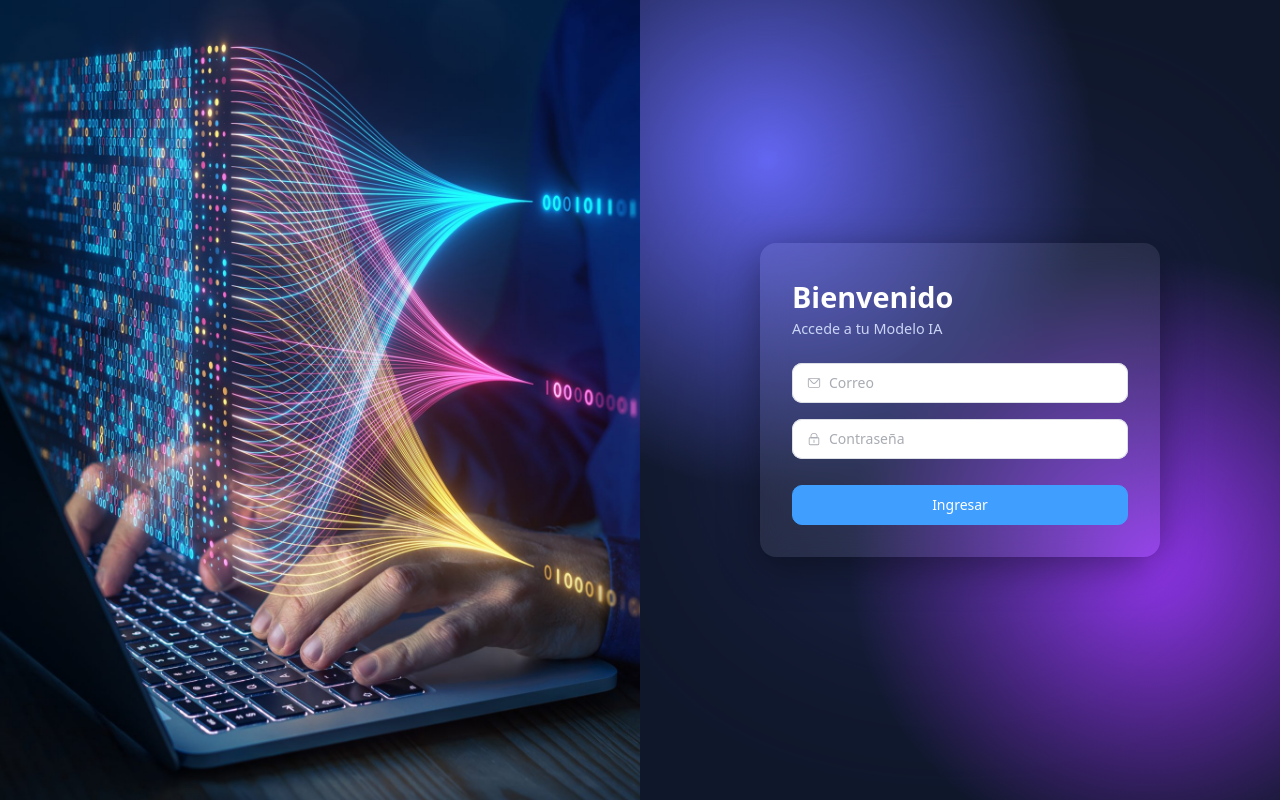
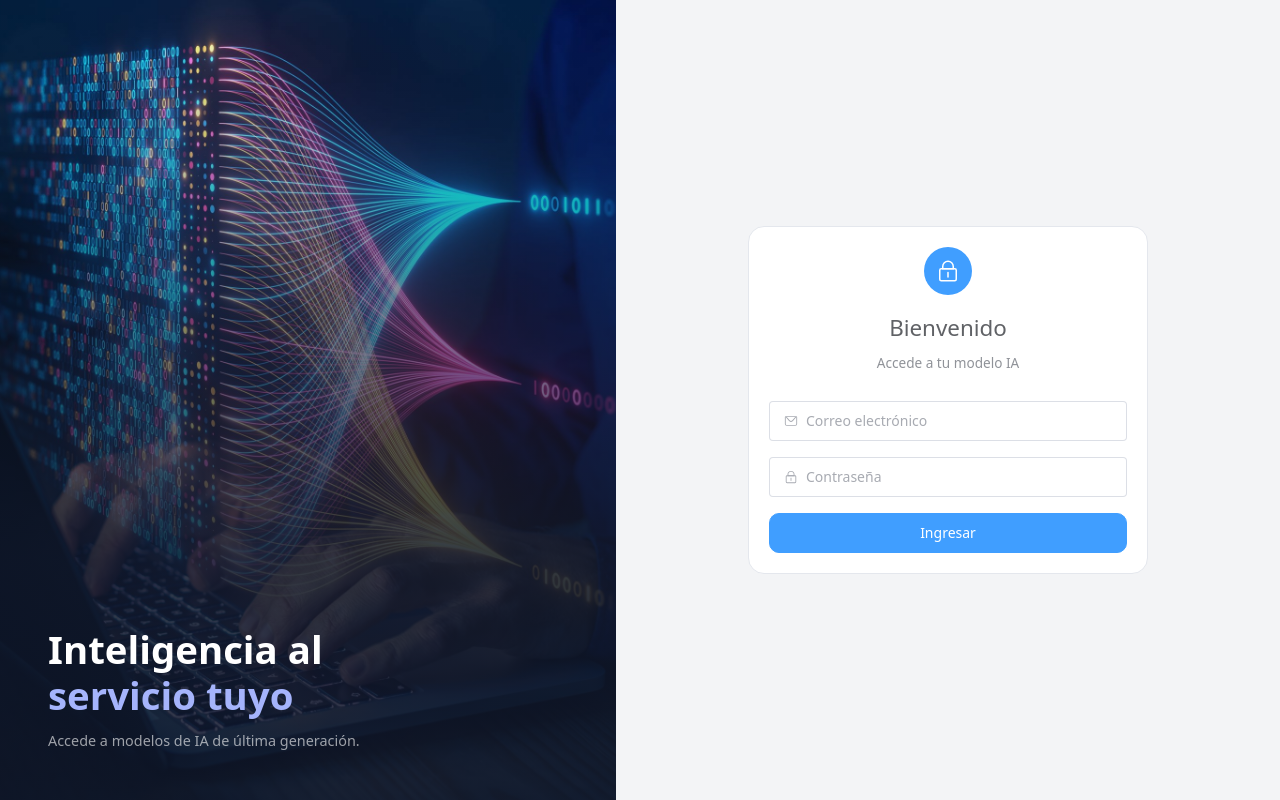
Before and after one commit to Sadituwu/proyecto_claro, a Vue app in the folder frontend/: page /login in a window 1280 px wide. Built offline with nearby package versions, Linux system fonts and the light colour scheme; no server answers.

Commit message:
configure estructura del proyecto , y hice login

```diff
--- a/frontend/src/views/auth/Login.vue
+++ b/frontend/src/views/auth/Login.vue
@@ -12,36 +12,21 @@ document.title = 'Iniciar Sesión'
 const email = ref('')
 const password = ref('')
 const isLoggingIn = ref(false)
-
 const router = useRouter()
 const route = useRoute()
-const url = route.query.url
 
 async function handleLogin() {
   if (isLoggingIn.value) return
   isLoggingIn.value = true
-
   try {
-    const res = await api.post('/login', {
-      email: email.value,
-      password: password.value
-    })
-
+    const res = await api.post('/login', { email: email.value, password: password.value })
     localStorage.setItem('access_token', res.data.access_token)
-
-    const user = await fetchUser()
-    localStorage.setItem('user', JSON.stringify(user))
-
+    localStorage.setItem('user', JSON.stringify(await fetchUser()))
     router.push({ name: 'Dashboard' })
-
   } catch (error) {
     const code = error?.response?.data?.code
-
     if (code === 'email_not_verified') {
-      router.push({
-        name: 'VerifyEmail',
-        query: { email: email.value, onload: true }
-      })
+      router.push({ name: 'VerifyEmail', query: { email: email.value, onload: true } })
       ElMessage.warning('Tu correo aún no ha sido verificado.')
     } else {
       ElMessage.error('Credenciales incorrectas.')
@@ -52,156 +37,140 @@ async function handleLogin() {
 }
 
 async function fetchUser() {
-  try {
-    const { data } = await api.get('/me')
-    return data
-  } catch {
-    return null
-  }
+  try { return (await api.get('/me')).data } catch { return null }
 }
 
-async function confirmEmail() {
+onMounted(async () => {
+  const url = route.query.url
   if (!url) return
-
   try {
     await axios.get(url)
     ElMessage.success('Correo verificado correctamente.')
   } catch {
     ElMessage.error('El enlace expiró o es inválido.')
   }
-}
-
-onMounted(() => {
-  confirmEmail()
 })
 </script>
 
 <template>
-  <div class="login-layout">
-
-    <!-- IZQUIERDA (IMAGEN) -->
-    <div class="login-left" :style="{ backgroundImage: `url(${bg})` }"></div>
-
-    <!-- DERECHA (FORM + FONDO FUTURISTA) -->
-    <div class="login-right">
-
-      <div class="login-box">
-        <h2 class="title">Bienvenido</h2>
-        <p class="subtitle">Accede a tu Modelo IA</p>
-
+  <div class="login-wrap">
+    <div class="login-img" :style="{ backgroundImage: `url(${bg})` }">
+      <div class="login-img__overlay">
+        <h1>Inteligencia al<br><span>servicio tuyo</span></h1>
+        <p>Accede a modelos de IA de última generación.</p>
+      </div>
+    </div>
+    <!-- Panel formulario -->
+    <div class="login-panel">
+      <el-card class="login-card" shadow="never">
+        <div class="login-card__header">
+          <el-avatar :size="48" class="login-avatar">
+            <el-icon :size="24">
+              <Lock />
+            </el-icon>
+          </el-avatar>
+          <h2 class="el-text is-bold" style="font-size: 1.4rem">Bienvenido</h2>
+          <p class="el-text el-text--info" style="font-size: 0.85rem">Accede a tu modelo IA</p>
+        </div>
         <el-form @submit.prevent="handleLogin" class="login-form">
-
-          <el-input v-model="email" type="email" placeholder="Correo " :prefix-icon="Message"
-            size="large" />
-
-          <el-input v-model="password" type="password" placeholder="Contraseña" :prefix-icon="Lock" size="large"
-            show-password />
-
-          <el-button type="primary" native-type="submit" size="large" class="login-btn" :loading="isLoggingIn">
+          <el-form-item>
+            <el-input v-model="email" type="email" placeholder="Correo electrónico" :prefix-icon="Message"
+              size="large" />
+          </el-form-item>
+          <el-form-item>
+            <el-input v-model="password" type="password" placeholder="Contraseña" :prefix-icon="Lock" size="large"
+              show-password />
+          </el-form-item>
+          <el-button type="primary" native-type="submit" size="large" :loading="isLoggingIn"
+            style="width: 100%; border-radius: 10px">
             Ingresar
           </el-button>
-
         </el-form>
-      </div>
-
+      </el-card>
     </div>
   </div>
 </template>
 
 <style scoped>
-/* LAYOUT GENERAL */
-.login-layout {
-  display: grid;
-  grid-template-columns: 1fr 1fr;
+.login-wrap {
+  display: flex;
   min-height: 100vh;
 }
 
-/* IZQUIERDA - IMAGEN */
-.login-left {
-  background: url("./assets/logos-login/fondo-login.jpg") center/cover no-repeat;
+/* ── Imagen ── */
+.login-img {
+  display: none;
+  flex: 1;
+  background: center / cover no-repeat;
+  position: relative;
 }
 
-/* DERECHA - FONDO FUTURISTA */
-.login-right {
+@media (min-width: 900px) {
+  .login-img {
+    display: block;
+  }
+}
+
+.login-img__overlay {
+  position: absolute;
+  inset: 0;
+  display: flex;
+  flex-direction: column;
+  justify-content: flex-end;
+  padding: 3rem;
+  background: linear-gradient(to top, rgba(15, 23, 42, .85) 30%, transparent);
+  color: #fff;
+}
+
+.login-img__overlay h1 {
+  font-size: clamp(1.8rem, 3vw, 2.8rem);
+  font-weight: 700;
+  line-height: 1.2;
+  margin-bottom: .75rem;
+}
+
+.login-img__overlay h1 span {
+  color: #a5b4fc;
+}
+
+.login-img__overlay p {
+  color: rgba(255, 255, 255, .6);
+  font-size: .9rem;
+}
+
+/* ── Panel ── */
+.login-panel {
+  flex: 1;
   display: flex;
   align-items: center;
   justify-content: center;
-  position: relative;
-  overflow: hidden;
-
-  background: radial-gradient(circle at 20% 20%, #6366f1, transparent 40%),
-    radial-gradient(circle at 80% 70%, #9333ea, transparent 40%),
-    #0f172a;
+  padding: 2rem 1.5rem;
 }
 
-/* EFECTO GLOW */
-.login-right::before {
-  content: "";
-  position: absolute;
-  width: 400px;
-  height: 400px;
-  background: #6366f1;
-  filter: blur(120px);
-  opacity: 0.2;
+/* ── Card ── */
+.login-card {
+  width: 100%;
+  max-width: 400px;
+  border-radius: 16px !important;
 }
 
-/* FORM BOX (GLASS) */
-.login-box {
-  position: relative;
-  z-index: 2;
-
-  width: 100%;
-  max-width: 400px;
-  padding: 2rem;
-  border-radius: 16px;
-
-  background: rgba(255, 255, 255, 0.08);
-  backdrop-filter: blur(14px);
-
-  box-shadow: 0 10px 40px rgba(0, 0, 0, 0.4);
+.login-card__header {
+  display: flex;
+  flex-direction: column;
+  align-items: center;
+  gap: .5rem;
+  margin-bottom: 1.75rem;
+  text-align: center;
 }
 
-/* TITULOS */
-.title {
-
-  font-size: 1.8rem;
-  font-weight: 600;
-  color: #fff;
+.login-avatar {
+  background-color: var(--el-color-primary) !important;
+  color: #fff !important;
+  margin-bottom: .5rem;
 }
 
-.subtitle {
-  font-size: 0.9rem;
-  color: #cbd5f5;
-  margin-bottom: 1.5rem;
-}
-
-/* FORM */
-.login-form {
-  display: flex;
-  flex-direction: column;
-  gap: 1rem;
-}
-
-/* INPUTS */
-:deep(.el-input__wrapper) {
-  border-radius: 10px;
-}
-
-/* BOTON */
-.login-btn {
-  margin-top: 10px;
-  border-radius: 10px;
-  font-weight: 500;
-}
-
-/* RESPONSIVE */
-@media (max-width: 900px) {
-  .login-layout {
-    grid-template-columns: 1fr;
-  }
-
-  .login-left {
-    display: none;
-  }
+/* ── Form ── */
+.login-form .el-form-item {
+  margin-bottom: 1rem;
 }
 </style>
```
